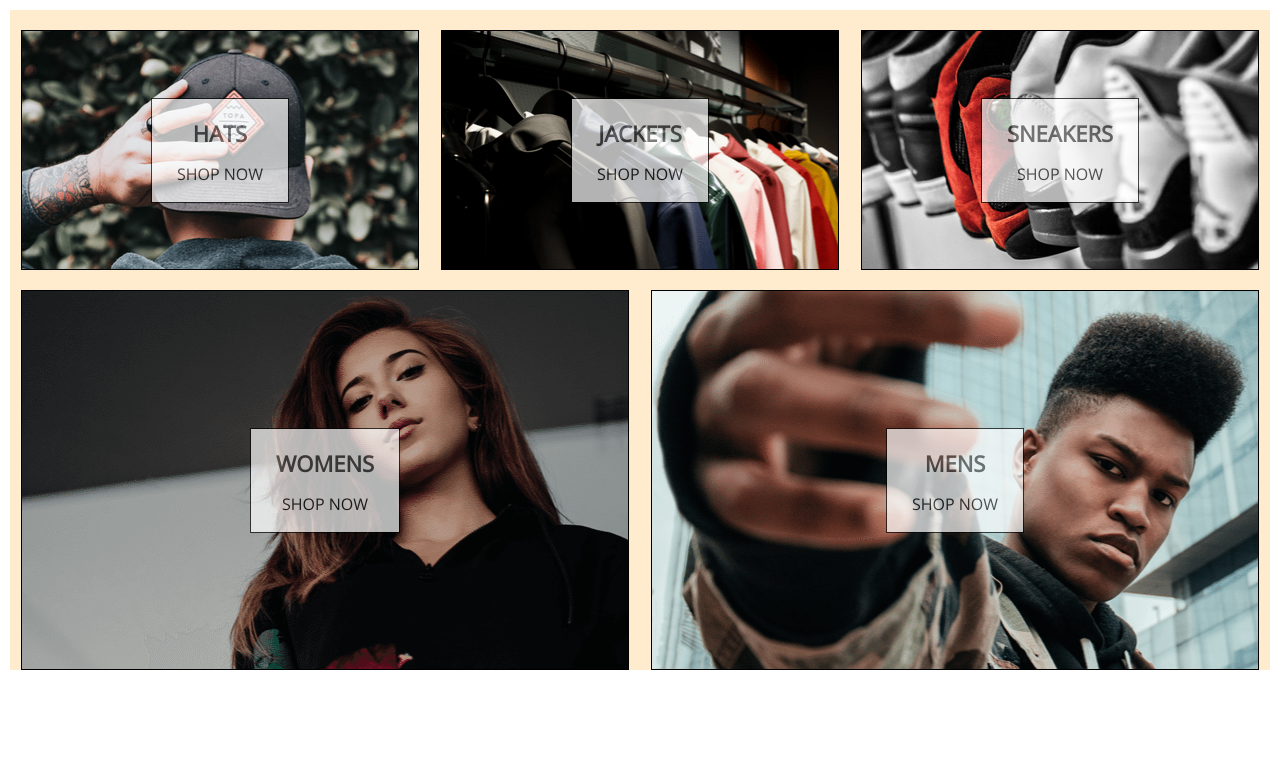
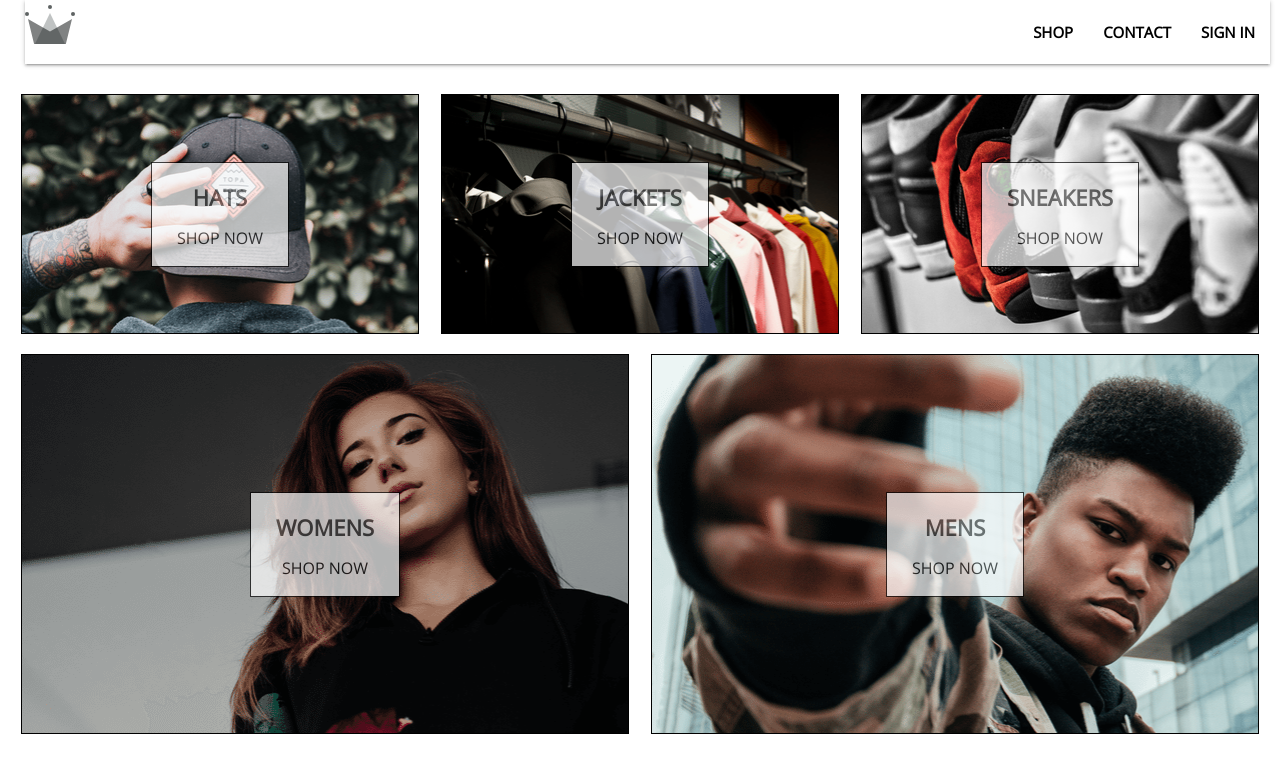
Before and after one commit to kelvin-otieno/shopping-galore, a React (Create React App) app: page / in a window 1280 px wide. Shown: the top 772 px of the page. Built offline with nearby package versions, Linux system fonts and the light colour scheme.

Commit message:
built part of the header

```diff
--- a/src/App.js
+++ b/src/App.js
@@ -5,6 +5,7 @@ import HomePage from "./components/pages/homepage/homepage";
 import Shop from "./components/pages/shop/shop";
 import CollectionItem from "./components/collection-item/collection-item";
 import Collection from "./components/collection-preview/collection-preview";
+import Header from "./components/header/header";
 
 const Hats = (props) => {
   console.log(props)
@@ -18,6 +19,7 @@ const Hats = (props) => {
 function App() {
   return (
     <div>
+      <Header/>
       <Switch>
         <Route exact path="/" component={HomePage} />
         <Route exact path="/shop/hats" component={Hats} />
--- a/src/components/collection-preview/collection-preview.jsx
+++ b/src/components/collection-preview/collection-preview.jsx
@@ -5,7 +5,7 @@ import "./collection-preview.scss";
 const CollectionPreview = ({ title, items }) => {
   return (
     <div className="main-div">
-      <h1>{title.toUpperCase()}</h1>
+      <h4 className = "title">{title.toUpperCase()}</h4>
       <div className="row">
         {items
           .filter((item, index) => index < 4)
--- a/src/components/collection-preview/collection-preview.scss
+++ b/src/components/collection-preview/collection-preview.scss
@@ -3,3 +3,8 @@
     margin-left: 20px;
     margin-bottom: 10px;
 }
+
+.title{
+    font-size: 20px;
+    font-weight: bold;
+}
--- a/src/components/directory/directory.scss
+++ b/src/components/directory/directory.scss
@@ -1,4 +1,4 @@
 .directory-menu {
     margin: 10px;
-    background-color: blanchedalmond;
+    background-color: white;
   }
--- /dev/null
+++ b/src/components/header/header.jsx
@@ -0,0 +1,37 @@
+import React from "react";
+import { Link } from "react-router-dom";
+import {ReactComponent as Logo} from "../../images/crown.svg"
+import "./header.scss";
+
+const Header = () => {
+  return (
+    <div className="navbar">
+      <nav className="white">
+        <div className="nav-wrapper">
+          <Link to="/" className="brand-logo black-text">
+            <Logo/>
+          </Link>
+          <ul id="nav-mobile" className="right hide-on-med-and-down">
+            <li>
+              <Link to="/shop" className="link">
+                SHOP
+              </Link>
+            </li>
+            <li>
+              <Link to="/contact" className="link">
+                CONTACT
+              </Link>
+            </li>
+            <li>
+              <Link to="/signin" className="link">
+                SIGN IN
+              </Link>
+            </li>
+          </ul>
+        </div>
+      </nav>
+    </div>
+  );
+};
+
+export default Header;
--- /dev/null
+++ b/src/components/header/header.scss
@@ -0,0 +1,12 @@
+.navbar{
+   margin:0 10px 10px 25px;
+}
+
+ul {
+  li {
+    .link {
+      color: black;
+      font-weight: bold;
+    }
+  }
+}
--- a/src/components/pages/shop/shop.jsx
+++ b/src/components/pages/shop/shop.jsx
@@ -16,7 +16,7 @@ class Shop extends Component {
   render() {
     return (
       <div className = "shop">
-        <h3>Collections</h3>
+        {/* <h3>Collections</h3> */}
         {this.state.shops.map(({ id, ...otherCollectionProps }) => (
           <CollectionPreview key={id} {...otherCollectionProps} />
         ))}
```
Also changed, not shown: src/images/crown.svg (added).
